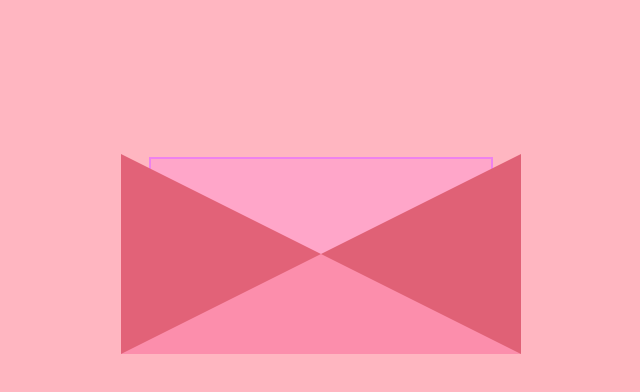
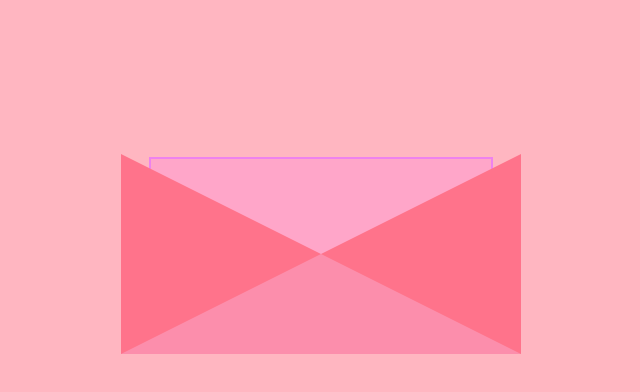
Before and after one commit to abdulrhmannawwar/ForMyBabe, a plain HTML site: page index.html in a window 1280 px wide. Shown: the part 106-498 px from the top of the page, without its empty margins (319-959 px from the left). Drawn offline with Linux system fonts and the light colour scheme.

Commit message:
Add files via upload

```diff
--- a/abdo.css
+++ b/abdo.css
@@ -19,8 +19,8 @@ body{
     height: 0;
     border-top : 100px solid transparent;
     border-bottom: 100px solid #FC8EAC;
-    border-right: 200px solid #e06176;
-    border-left: 200px solid #e26278;
+    border-right: 200px solid #ff738b;
+    border-left: 200px solid #ff738b;
 }
 .container .txt{
     font-weight: bold;
```
